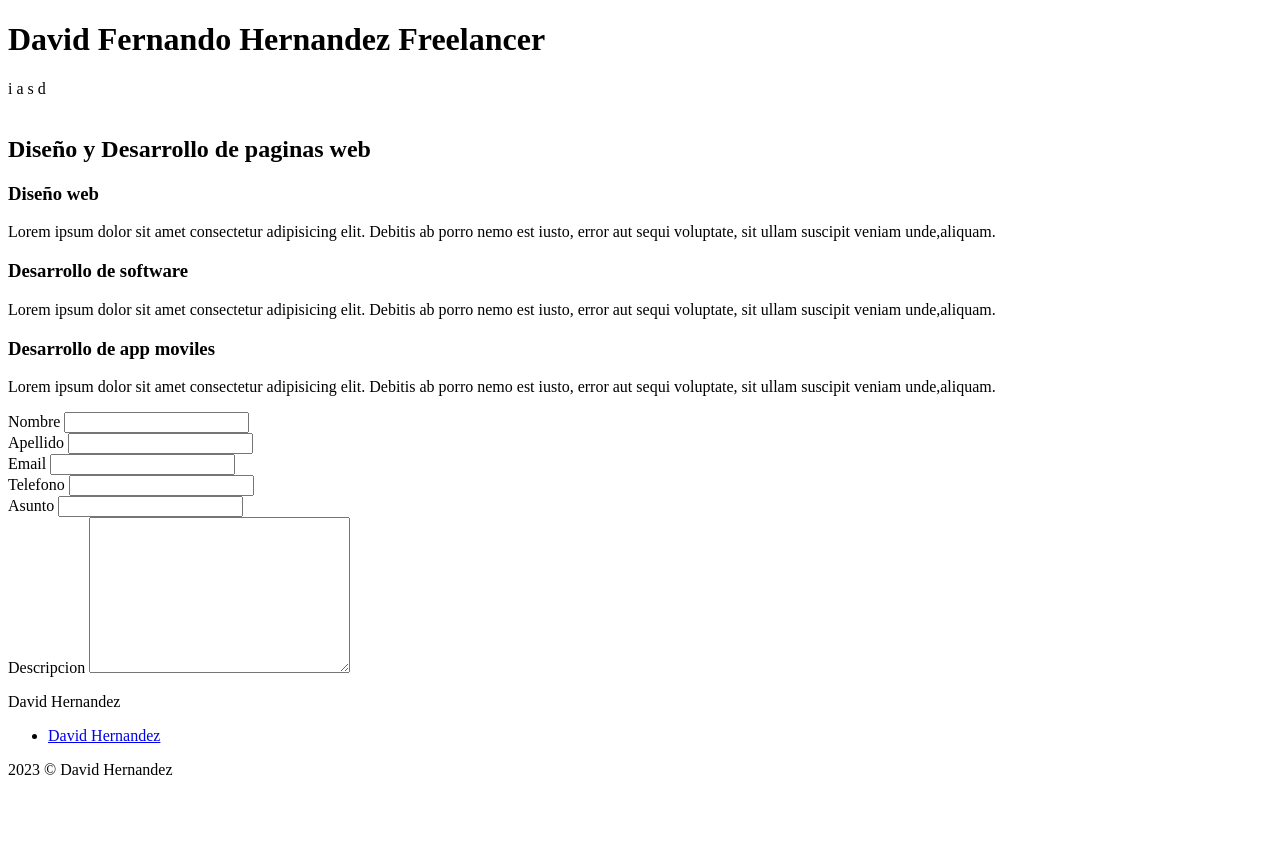
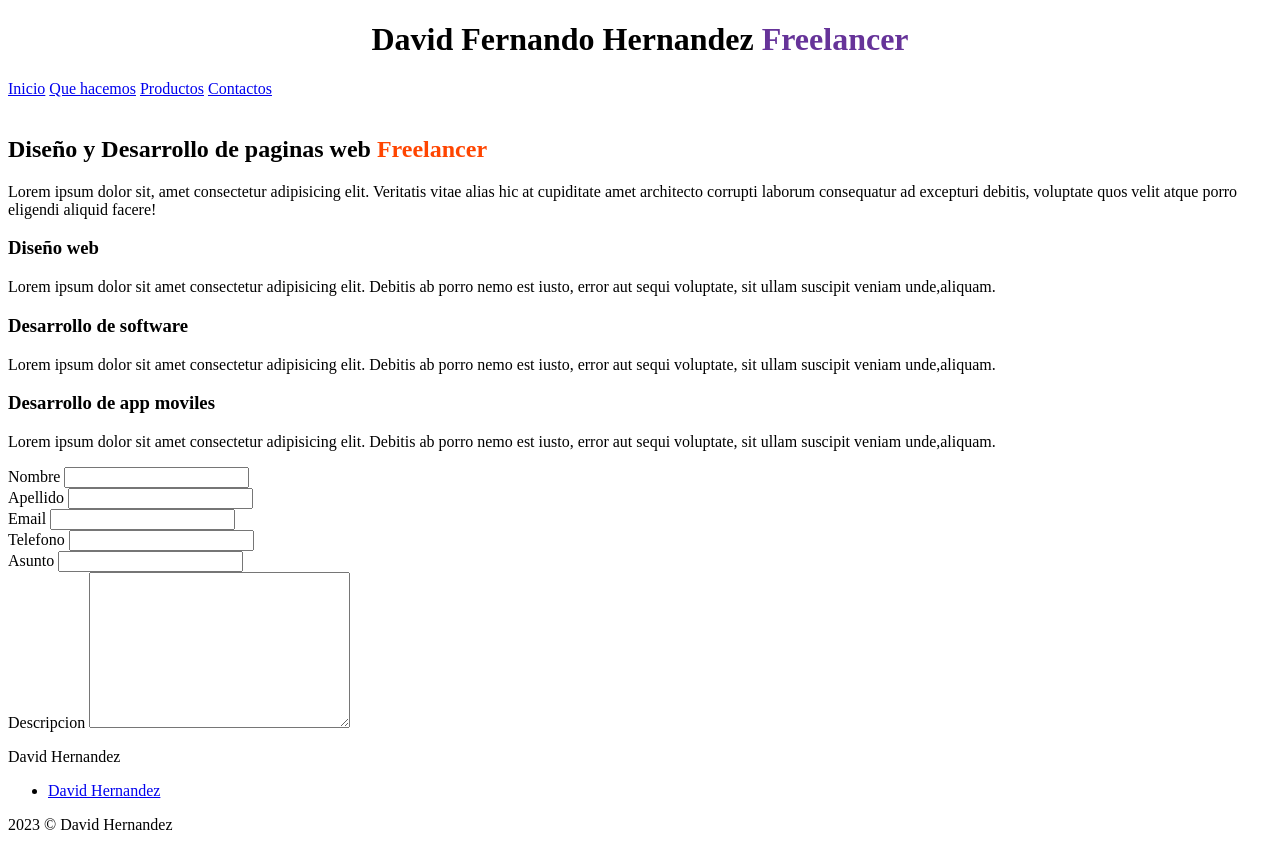
Before and after one commit to deivdf/freelancer, a plain HTML site: page index.html in a window 1280 px wide. Before the commit the page ends 800 px from the top, so only its background shows below. Drawn offline with Linux system fonts and the light colour scheme.

Commit message:
más texto

```diff
--- /dev/null
+++ b/hojas/estilo.css
@@ -0,0 +1,9 @@
+h1{
+    text-align: center;
+}
+h1 span{
+    color: rebeccapurple;
+}
+h2 span{
+    color: orangered;;
+}
--- a/index.html
+++ b/index.html
@@ -4,6 +4,7 @@
     <meta charset="UTF-8">
     <meta http-equiv="X-UA-Compatible" content="IE=edge">
     <meta name="viewport" content="width=device-width, initial-scale=1.0">
+    <link rel="stylesheet" href="hojas/estilo.css">
     <title>pagina uno</title>
 </head>
 <body>
@@ -13,15 +14,19 @@
     <main>
         <section>
             <nav>
-                <a>i</a>
-                <a>a</a>
-                <a>s</a>
-                <a>d</a>
+                <a href="#">Inicio</a>
+                <a href="#work">Que hacemos</a>
+                <a href="#Productos">Productos</a>
+                <a href="#contacto">Contactos</a>
             </nav>
         </section>
         <img>
         <section>
-            <h2>Diseño y Desarrollo de paginas web</h2>
+            <section id="work">
+                <h2>Diseño y Desarrollo de paginas web <span>Freelancer</span></h2>
+                <p>Lorem ipsum dolor sit, amet consectetur adipisicing elit. Veritatis vitae alias hic at cupiditate amet architecto corrupti laborum consequatur ad excepturi debitis, voluptate quos velit atque porro eligendi aliquid facere!</p>
+            </section>
+            <section id="Productos">
                 <section>
                     <h3>Diseño web</h3>
                     <p>Lorem ipsum dolor sit amet consectetur adipisicing elit. Debitis ab porro nemo est iusto,
@@ -37,7 +42,8 @@
                     <p>Lorem ipsum dolor sit amet consectetur adipisicing elit. Debitis ab porro nemo est iusto,
                         error aut sequi voluptate, sit ullam suscipit veniam unde,aliquam.</p>
                 </section>
-            <section>
+            </section>
+            <section id="contacto">
                 <form>
                     <div>
                         <label>Nombre</label>
```
Lines whose indentation alone changed are shown as unchanged.
